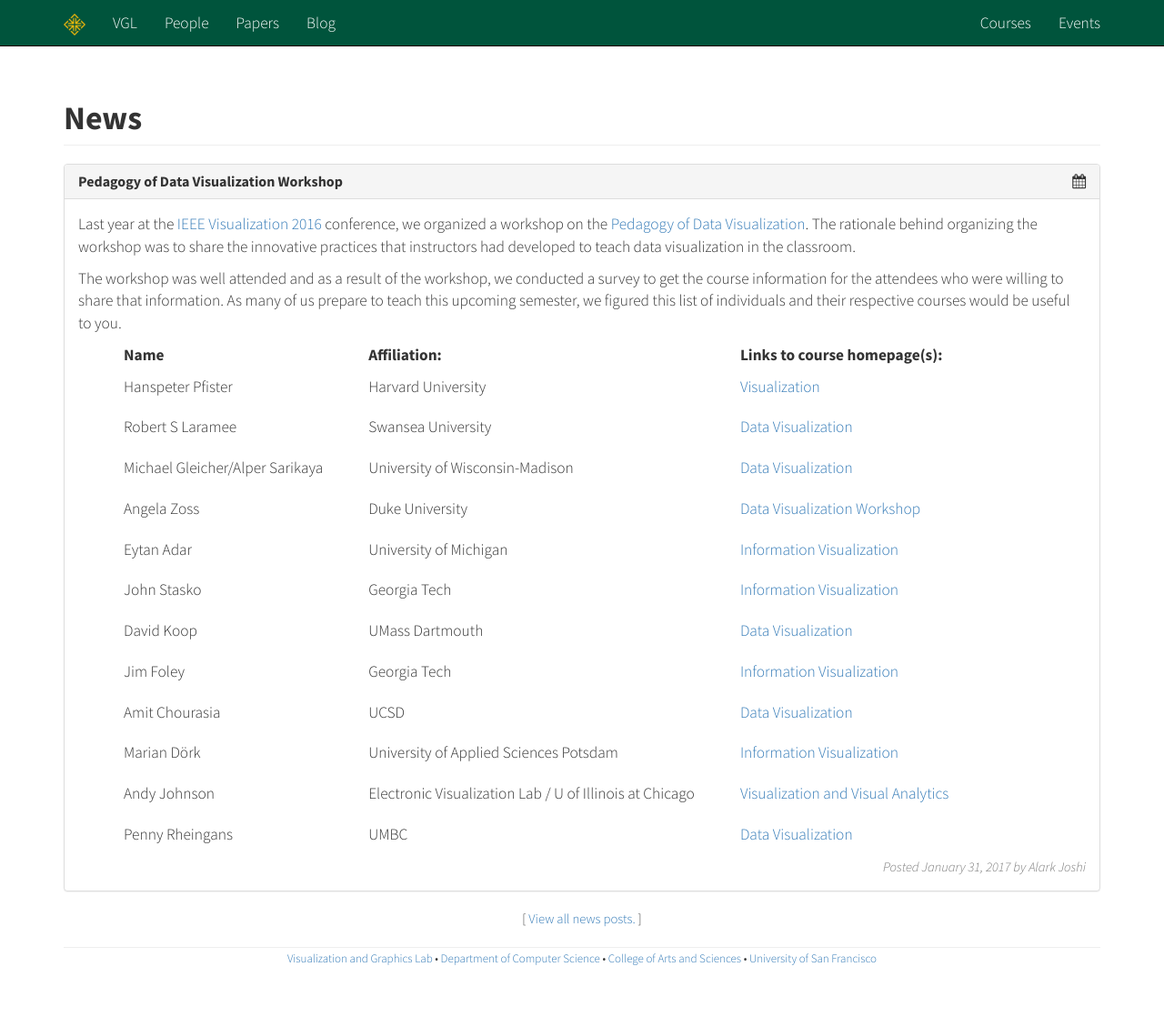
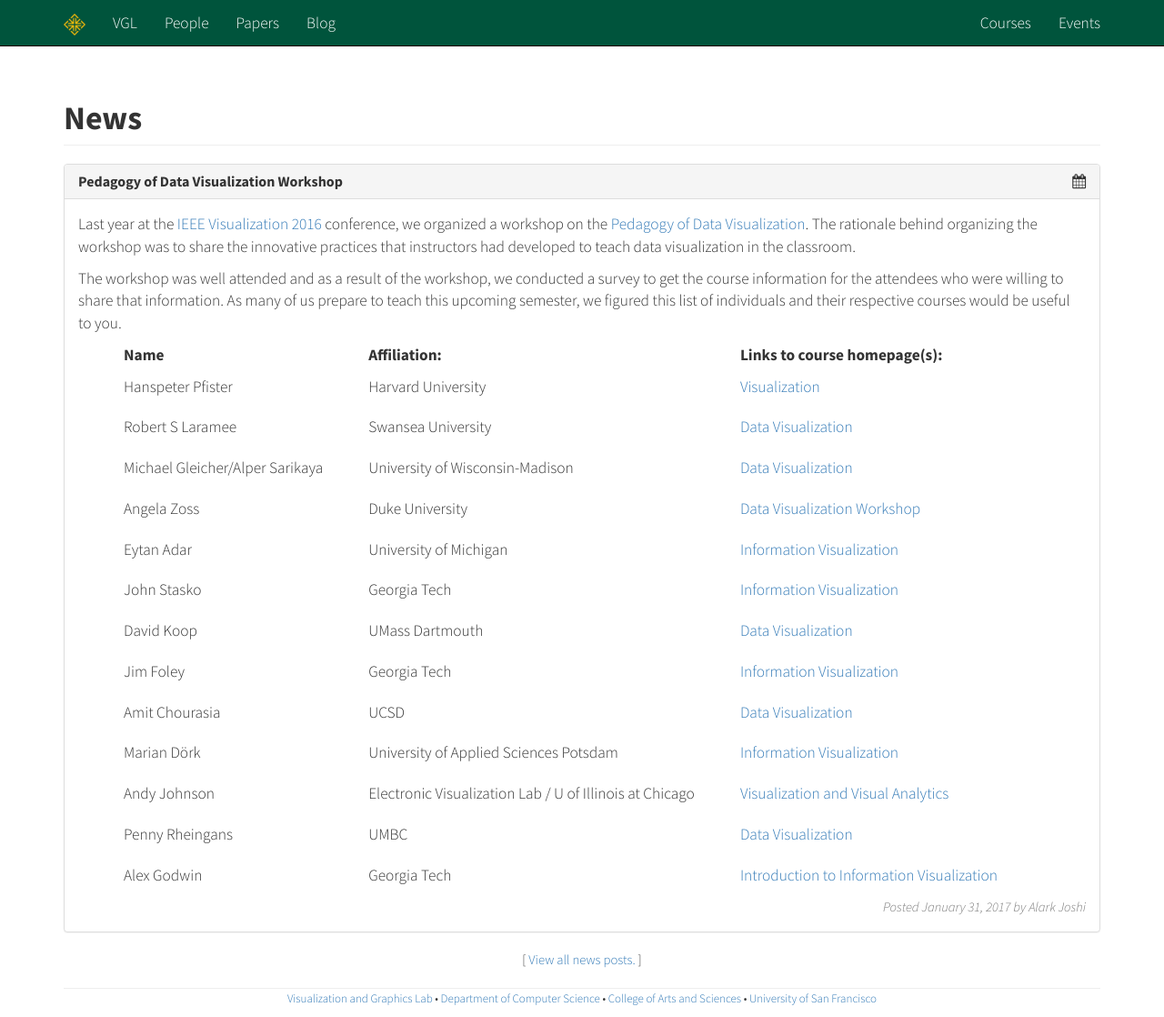
Before and after one commit to usfvgl/usfvgl.github.io, a Jekyll site: the page built from blog/_posts/2017-01-31-pdvw.html, in a window 1280 px wide and 1118 px high. Shown: the whole window at 91% size. Built offline with Jekyll 4.4.1, drawn with Linux system fonts in a browser that asks for light colours; nearby versions of some CDN libraries.

Commit message:
Added Alex Godwin's course
The course information for Alex's game-based infovis course has been
added to the blog post.

```diff
--- a/blog/_posts/2017-01-31-pdvw.html
+++ b/blog/_posts/2017-01-31-pdvw.html
@@ -39,4 +39,5 @@
  <tr><td>Marian D&oumlrk</td><td>University of Applied Sciences Potsdam</td><td><a href="https://uclab.fh-potsdam.de/about/#Courses">Information Visualization</a></td></tr>
  <tr><td>Andy Johnson</td><td>Electronic Visualization Lab / U of Illinois at Chicago</td><td><a href="https://www.evl.uic.edu/aej/424/">Visualization and Visual Analytics</a></td></tr>
  <tr><td>Penny Rheingans</td><td>UMBC</td><td><a href="http://www.cs.umbc.edu/~rheingan/636">Data Visualization</a></td></tr>
+ <tr><td>Alex Godwin</td><td>Georgia Tech</td><td><a href="http://jagodwin.com/courses/15b-4460/">Introduction to Information Visualization</a></td></tr>
 </tbody></table>
```
